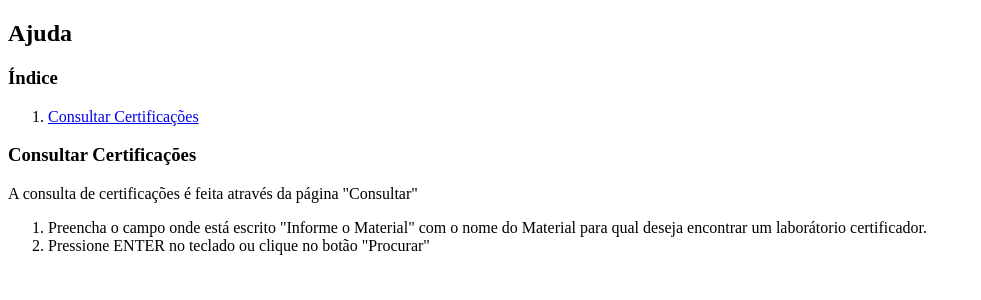
After one commit to ICEI-PUC-Minas-PMV-ADS/pmv-ads-2021-2-e2-proj-int-t5-certificacao-de-materiais, a PHP site: page /ajuda.html in a window 1280 px wide. The commit adds this page. Shown: the top 300 px of the page, without its empty margins (0-981 px from the left). Run offline with PHP 8.4, Linux system fonts and the light colour scheme.

Commit message:
usabilidade: página de ajuda

```diff
--- /dev/null
+++ b/src/ajuda.html
@@ -0,0 +1,20 @@
+<!DOCTYPE html>
+<html>
+    <head>
+        <link rel="stylesheet" href="css/subpages.css">
+        <meta charset="UTF-8">
+    </head>
+    <body>
+        <h2>Ajuda</h2>
+        <h3>Índice</h3>
+        <ol>
+            <li><a href="#a_consul">Consultar Certificações</a></li>
+        </ol>
+        <h3 id="a_consul">Consultar Certificações</h3>
+        <p>A consulta de certificações é feita através da página "Consultar"</p>
+        <ol>
+            <li>Preencha o campo onde está escrito "Informe o Material" com o nome do Material para qual deseja encontrar um laborátorio certificador.</li>
+            <li>Pressione ENTER no teclado ou clique no botão "Procurar"</li>
+        <ol>
+    <body>
+</html>
--- a/src/consulta.html
+++ b/src/consulta.html
@@ -2,13 +2,15 @@
 <html>
     <head>
         <link rel="stylesheet" href="css/subpages.css">
+        <script src="script/jquery-3.6.0.min.js"></script>
+        <script src="script/subpages.js"></script>
         <meta charset="UTF-8">
     </head>
 <body>
     <center>
     Informe no campo abaixo para o material para qual deseja encontrar entidades certificadoras.<br><br>
     <form action="php/consulta.php" method="post">
-        <input type="text" name="material" placeholder="Informe aqui o Material"> <img class="help" src="img/help.png" title="Ex.: areia, aço, betume..." alt="ajuda"><br><br>
+        <input type="text" name="material" placeholder="Informe aqui o Material"> <img class="help clickable" src="img/help.png" title="Ex.: areia, aço, betume..." alt="ajuda"><br><br>
         <input class="clickable" type="submit" value="Procurar">
     </form>
     </center>
--- a/src/php/consulta.php
+++ b/src/php/consulta.php
@@ -1,6 +1,6 @@
 <?php
 
-echo "<html><head> <link rel='stylesheet' href='../css/subpages.css'> <meta charset='UTF-8'> </head><body>";
+echo "<html><head> <link rel='stylesheet' href='../css/subpages.css'><script src='script/jquery-3.6.0.min.js'></script><script src='script/subpages.js'></script> <meta charset='UTF-8'> </head><body>";
 
 $servername = "localhost";
 $username = "renan";
@@ -41,7 +41,7 @@ if ($material == "") {
 }
 $conn->close();
 
-echo "<p><form action='consulta.php' method='post'> <input type='text' name='material' placeholder='Informe aqui o Material'> <img class='help' src='../img/help.png' title='Ex.: areia, aço, betume...' alt='ajuda'><br><br> <input class='clickable' type='submit' value='Nova Busca'> </form> </center>";
+echo "<p><form action='consulta.php' method='post'> <input type='text' name='material' placeholder='Informe aqui o Material'> <br><br> <input class='clickable' type='submit' value='Nova Busca'> </form> </center>";
 echo "</body> </html>";
 
 ?>
--- /dev/null
+++ b/src/script/subpages.js
@@ -0,0 +1,5 @@
+$(document).ready(function() {
+    $(".help").click(function() {
+        window.open("../ajuda.html");
+    });
+});
```
Also changed, not shown: 1 other file.
